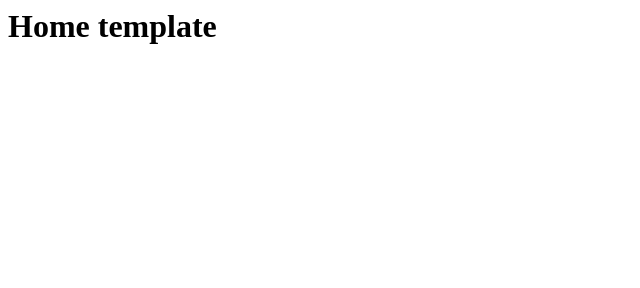
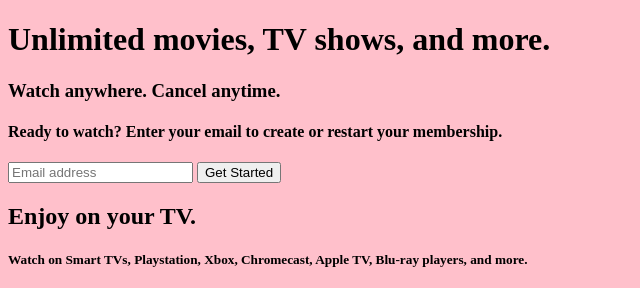
Before and after one commit to IuliiaKonovalova/clone_netf_django, a Django app: page / in a window 1280 px wide. Shown: the top 288 px of the page, without its empty margins (0-640 px from the left). Before the commit the page ends 44 px from the top, so only its background shows below. Run offline with Django 3.2, Linux system fonts and the light colour scheme.

Commit message:
Add hame template

```diff
--- a/core/templates/home.html
+++ b/core/templates/home.html
@@ -1 +1,89 @@
-<h1>Home template</h1>
+{% extends "base.html" %}
+{% load static %}
+
+
+{% block title %}
+
+{% endblock title %}
+
+{% block content %}
+<header class="">
+  <div class="">
+    <h1 class="">
+      Unlimited movies, TV shows, and more.
+    </h1>
+    <h3 class="">
+      Watch anywhere. Cancel anytime.
+    </h3>
+    <h4 class="">
+      Ready to watch? Enter your email to create or restart your membership.
+    </h4>
+
+    <div class="">
+      <div class="">
+        <input type="email" name="" id="" placeholder="Email address" class="">
+        <a href='{% url "account_signup" %}' class='md:w-1/4'>
+
+          <button class="">
+            <span>
+              Get Started
+              <i></i>
+          </button>
+        </a>
+      </div>
+    </div>
+  </div>
+</header>
+
+<section class="">
+  <div class="">
+    <h2 class="4">
+      Enjoy on your TV.
+    </h2>
+    <h5 class="">
+      Watch on Smart TVs, Playstation, Xbox, Chromecast, Apple TV, Blu-ray players, and more.
+    </h5>
+  </div>
+  <div class="">
+    <img src="{% static 'tv.png' %}" class="w-8/12" alt="">
+  </div>
+</section>
+
+<section class="">
+  <div class="">
+    <img src="{% static 'mobile-0819.jpg' %}" class="w-8/12" alt="">
+  </div>
+
+  <div class="">
+    <h2 class="">
+      Download your shows to watch offline.
+    </h2>
+    <h5 class="">
+      Save your favorites easily and always have something to watch.
+    </h5>
+  </div>
+
+</section>
+
+<section class=''>
+  <div class="">
+    <h2 class="">
+      Create profiles for kids.
+    </h2>
+    <h5 class="">
+      Send kids on adventures with their favorite characters in a space made just for them—free with your membership.
+    </h5>
+  </div>
+  <div class="">
+    <img src="{% static 'netflix_kid.png' %}" class="" alt="">
+  </div>
+</section>
+<footer class="">
+  <ul class="">
+
+    <li>&copy; 2021</li>
+    <li> Made with Django and Tailwind</li>
+    <li>By OtchereDev</li>
+  </ul>
+</footer>
+{% endblock content %}
--- /dev/null
+++ b/static/css/base.css
@@ -0,0 +1,3 @@
+body {
+  background-color: pink;
+}
--- a/templates/base.html
+++ b/templates/base.html
@@ -11,7 +11,7 @@
 
     {% endblock title %}
   </title>
-  <link rel="stylesheet" href="{% static 'style.css' %} ">
+  <link rel="stylesheet" href="{% static 'css/base.css' %} ">
   {% block others %}
 
   {% endblock others %}
```
